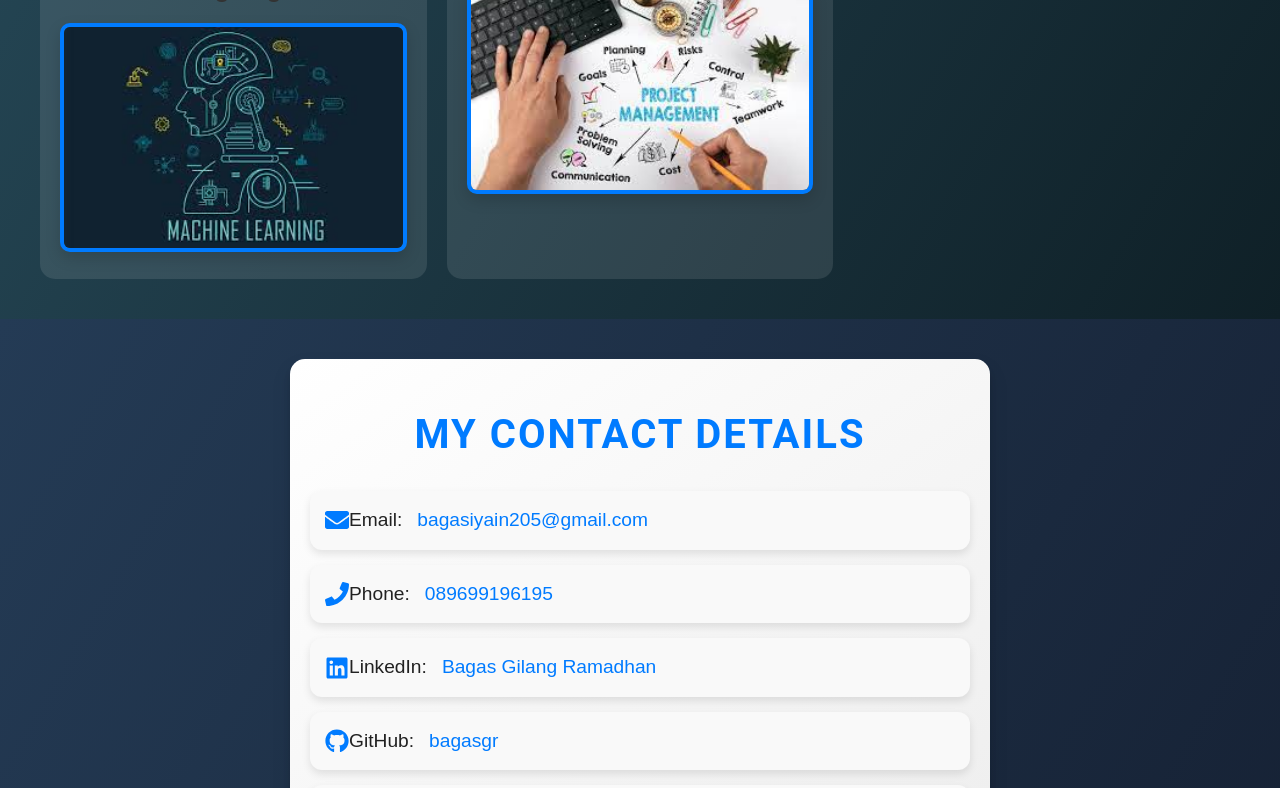
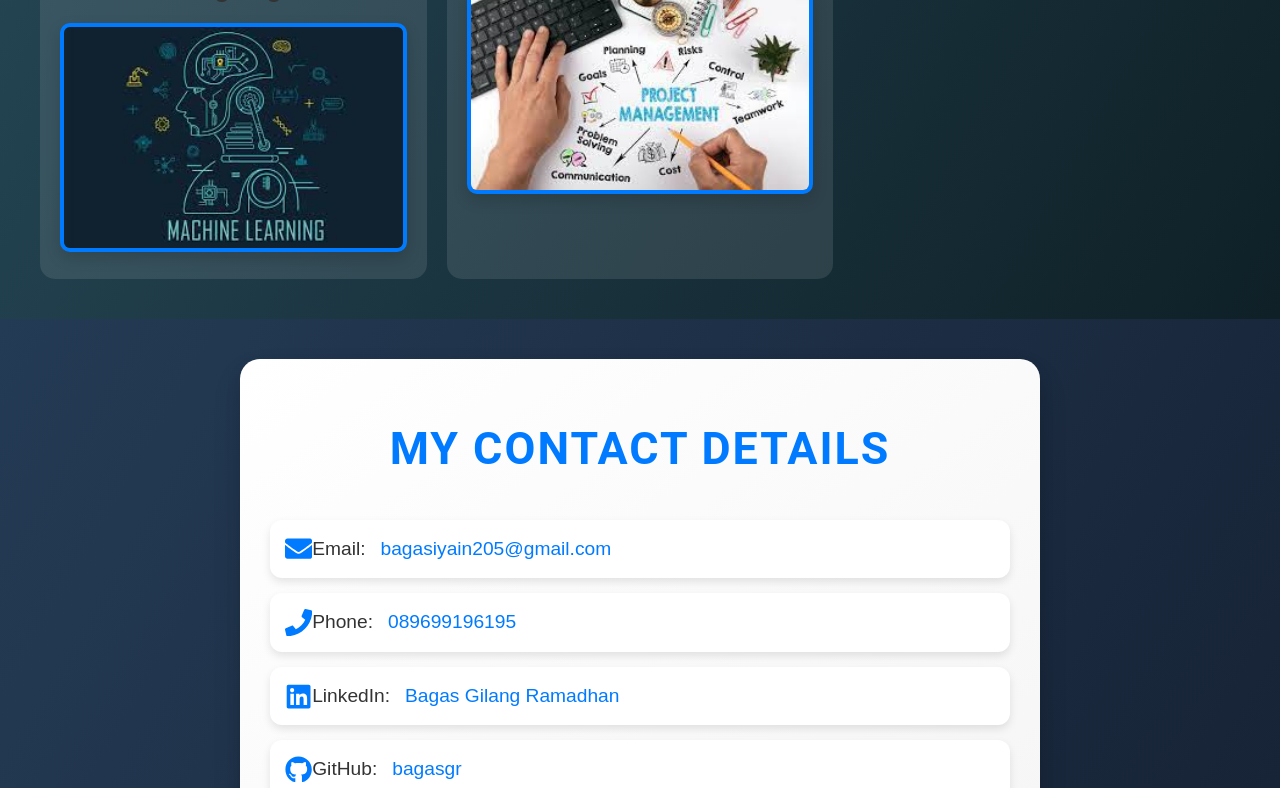
Before and after one commit to bagasgr/portfolio, a React (Create React App) app: page /contact in a window 1280 px wide. Shown: the part 2000-2788 px from the top of the page. Built offline with nearby package versions, Linux system fonts and the light colour scheme.

Commit message:
update css

```diff
--- a/src/App.css
+++ b/src/App.css
@@ -1,7 +1,7 @@
 /* Global Styles */
 body {
   margin: 0;
-  font-family: 'Poppins', sans-serif;
+  font-family: "Poppins", sans-serif;
   background: linear-gradient(120deg, #0f2027, #203a43, #2c5364);
   color: #f1f1f1;
   overflow-x: hidden;
@@ -34,6 +34,26 @@ body {
   font-size: 3rem;
   font-weight: bold;
   margin-bottom: 20px;
+  white-space: nowrap;
+  overflow: hidden;
+  border-right: 4px solid #fff; /* Simulasi kursor */
+  width: 0; /* Mulai dari lebar 0 */
+  animation: typing 3s steps(30) forwards, blink 0.75s step-end infinite;
+  display: inline-block;
+}
+
+/* Animasi ketik (typing) */
+@keyframes typing {
+  to {
+    width: 100%;
+  }
+}
+
+/* Animasi kursor berkedip */
+@keyframes blink {
+  50% {
+    border-color: transparent;
+  }
 }
 
 .hero-description {
@@ -123,7 +143,11 @@ body {
 }
 
 @keyframes bounce {
-  0%, 20%, 50%, 80%, 100% {
+  0%,
+  20%,
+  50%,
+  80%,
+  100% {
     transform: translateY(0);
   }
   40% {
--- a/src/components/Contact.css
+++ b/src/components/Contact.css
@@ -1,25 +1,39 @@
 /* Container utama halaman kontak */
 .contact-page {
-  max-width: 700px;
+  max-width: 800px;
   margin: 0 auto;
-  padding: 20px;
-  font-family: 'Poppins', sans-serif;
-  color: #222;
-  background: linear-gradient(145deg, #ffffff, #e6e6e6);
-  border-radius: 15px;
-  box-shadow: 0 10px 20px rgba(0, 0, 0, 0.1), 0 6px 6px rgba(0, 0, 0, 0.1);
+  padding: 30px;
+  font-family: "Poppins", sans-serif;
+  color: #333;
+  background: linear-gradient(145deg, #ffffff, #f1f1f1);
+  border-radius: 20px;
+  box-shadow: 0 15px 30px rgba(0, 0, 0, 0.1), 0 8px 15px rgba(0, 0, 0, 0.1);
   overflow: hidden;
+  animation: fadeIn 1s ease-out;
 }
 
 /* Judul utama */
 .contact-page h1 {
-  font-size: 2.5rem;
+  font-size: 2.8rem;
   text-align: center;
   color: #007bff;
-  margin-bottom: 20px;
+  margin-bottom: 30px;
   font-weight: 700;
   text-transform: uppercase;
   letter-spacing: 2px;
+  animation: slideInFromTop 1s ease-out;
+}
+
+/* Animasi judul slide-in */
+@keyframes slideInFromTop {
+  from {
+    opacity: 0;
+    transform: translateY(-20px);
+  }
+  to {
+    opacity: 1;
+    transform: translateY(0);
+  }
 }
 
 /* Daftar kontak */
@@ -27,6 +41,7 @@
   list-style: none;
   padding: 0;
   margin: 20px 0;
+  animation: fadeIn 1.5s ease-out;
 }
 
 .contact-list li {
@@ -35,7 +50,7 @@
   display: flex;
   align-items: center;
   padding: 12px 15px;
-  background: #f9f9f9;
+  background: #ffffff;
   border-radius: 12px;
   box-shadow: 0 4px 8px rgba(0, 0, 0, 0.1);
   transition: transform 0.3s ease, box-shadow 0.3s ease;
@@ -43,7 +58,14 @@
 
 .contact-list li:hover {
   transform: translateY(-5px);
-  box-shadow: 0 10px 15px rgba(0, 0, 0, 0.2);
+  box-shadow: 0 10px 20px rgba(0, 0, 0, 0.2);
+}
+
+/* Animasi untuk ikon kontak */
+.contact-list .icon {
+  font-size: 1.7rem;
+  color: #007bff;
+  transition: transform 0.3s ease;
 }
 
 .contact-list a {
@@ -58,12 +80,6 @@
   color: #0056b3;
 }
 
-.icon {
-  font-size: 1.5rem;
-  color: #007bff;
-  transition: transform 0.3s ease;
-}
-
 .contact-list li:hover .icon {
   transform: scale(1.2);
 }
@@ -71,13 +87,14 @@
 /* Formulir saran dan kritik */
 .feedback-form {
   margin-top: 30px;
-  padding: 20px;
+  padding: 30px;
   background: linear-gradient(145deg, #f3f3f3, #ffffff);
   border-radius: 15px;
   box-shadow: 0 8px 20px rgba(0, 0, 0, 0.1);
   display: flex;
   flex-direction: column;
-  gap: 15px;
+  gap: 20px;
+  animation: fadeIn 2s ease-out;
 }
 
 .feedback-form label {
@@ -89,7 +106,7 @@
 
 .feedback-form input,
 .feedback-form textarea {
-  padding: 12px 15px;
+  padding: 15px 18px;
   font-size: 1rem;
   border: 1px solid #ccc;
   border-radius: 10px;
@@ -101,9 +118,10 @@
 .feedback-form input:focus,
 .feedback-form textarea:focus {
   border-color: #007bff;
-  box-shadow: 0 4px 10px rgba(0, 123, 255, 0.2);
+  box-shadow: 0 4px 12px rgba(0, 123, 255, 0.2);
 }
 
+/* Tombol Kirim Formulir */
 .feedback-form button {
   padding: 15px;
   font-size: 1.2rem;
@@ -134,9 +152,10 @@
   text-align: center;
   color: green;
   font-weight: bold;
-  animation: fadeIn 0.5s ease-in-out;
+  animation: fadeIn 1s ease-in-out;
 }
 
+/* Animasi Fade-in untuk elemen */
 @keyframes fadeIn {
   from {
     opacity: 0;
@@ -145,3 +164,23 @@
     opacity: 1;
   }
 }
+
+/* Responsif untuk perangkat mobile */
+@media (max-width: 768px) {
+  .contact-page {
+    padding: 20px;
+  }
+
+  .contact-page h1 {
+    font-size: 2rem;
+  }
+
+  .feedback-form input,
+  .feedback-form textarea {
+    padding: 12px 15px;
+  }
+
+  .feedback-form button {
+    font-size: 1rem;
+  }
+}
--- a/src/components/Contact.js
+++ b/src/components/Contact.js
@@ -1,6 +1,6 @@
 import React, { useState } from "react";
 import "./Contact.css";
-import { FaEnvelope, FaPhone, FaLinkedin, FaGithub, FaInstagram, FaTiktok } from "react-icons/fa";
+import { FaEnvelope, FaPhone, FaLinkedin, FaGithub, FaInstagram, FaTiktok, FaYoutube } from "react-icons/fa";
 
 const Contact = () => {
   const [feedback, setFeedback] = useState("");
@@ -75,8 +75,8 @@ const Contact = () => {
           </a>
         </li>
         <li>
-          <FaTiktok className="icon" /> Youtube:{" "}
-          <a href="https://www.youtube.com/@bagasgilangramadhan7960" target="_blank" rel="noopener noreferrer">
+          <FaYoutube className="icon" /> YouTube:{" "}
+          <a href="https://youtube.com/@bagasg.r04" target="_blank" rel="noopener noreferrer">
             @bagasgilangramadhan7960
           </a>
         </li>
--- a/src/components/Projects.js
+++ b/src/components/Projects.js
@@ -1,22 +1,19 @@
 // src/components/Projects.js
-import React from 'react';
-import './Projects.css';
-import php1 from '../images/php1.jpeg';
-import php2 from '../images/php2.jpeg';
-import buku1 from '../images/buku1.jpeg';
-import buku2 from '../images/buku2.jpeg';
-import b1 from '../images/b1.jpeg';
-import b2 from '../images/b2.jpeg';
-import net1 from '../images/ntebeans1.jpeg';
-import s1 from '../images/s1.jpeg';
-import s2 from '../images/s3.jpeg';
-import c1 from '../images/c1.jpeg';
-import i1 from '../images/excel.jpeg';
-import ti from '../images/ti.jpeg';
-
-
-
-
+import React from "react";
+import "./Projects.css";
+import php1 from "../images/php1.jpeg";
+import php2 from "../images/php2.jpeg";
+import buku1 from "../images/buku1.jpeg";
+import buku2 from "../images/buku2.jpeg";
+import b1 from "../images/b1.jpeg";
+import b2 from "../images/b2.jpeg";
+import net1 from "../images/ntebeans1.jpeg";
+import s1 from "../images/s1.jpeg";
+import s2 from "../images/s3.jpeg";
+import c1 from "../images/c1.jpeg";
+import i1 from "../images/excel.jpeg";
+import ti from "../images/ti.jpeg";
+import ap from "../images/ap.png";
 
 const Projects = () => {
   return (
@@ -48,11 +45,13 @@ const Projects = () => {
           <h3>Inventory Gudang</h3>
           <p>A warehouse management system developed using NetBeans. It helps manage stock and track goods entering and exiting the warehouse. Related to e-commerce platforms like Shopee.</p>
           <img src={net1} alt="project4" className="foto project4" />
-
         </div>
         <div className="project-item">
           <h3>Website Aplikasi Rata-rata Nilai Kelulusan di SDN Jati Waringin X</h3>
-                    <p>This project uses Python for the backend, including KNN machine learning for predicting average graduation scores, while the front-end is built with HTML, CSS, and JavaScript. It also uses various frameworks like Bootstrap and Chart.js for data visualization.</p>
+          <p>
+            This project uses Python for the backend, including KNN machine learning for predicting average graduation scores, while the front-end is built with HTML, CSS, and JavaScript. It also uses various frameworks like Bootstrap and
+            Chart.js for data visualization.
+          </p>
           <div>
             <img src={s1} alt="project5" className="foto project5" />
             <img src={s2} alt="project5" className="foto project5" />
@@ -62,7 +61,6 @@ const Projects = () => {
           <h3>Penjualan Chocolatos</h3>
           <p>A product sales application for Chocolatos. This app allows users to view details and make purchases from a store selling Chocolatos.</p>
           <img src={c1} alt="project6" className="foto project6" />
-
         </div>
         <div className="project-item">
           <h3>Membuat Diagram pada Excel</h3>
@@ -76,9 +74,16 @@ const Projects = () => {
         </div>
         <div className="project-item">
           <h3>Website E-Commerce 'Toko Online'</h3>
-                    <p>Developed an e-commerce website with features like shopping cart, popup confirmation for adding items, and checkout item selection. It integrates payment proof via email and uses high-quality, uninterrupted background images for the design.</p>
-                    <img src="ecommerce-skema.jpg" alt="E-Commerce Schema" />
+          <p>
+            Developed an e-commerce website with features like shopping cart, popup confirmation for adding items, and checkout item selection. It integrates payment proof via email and uses high-quality, uninterrupted background images for
+            the design.
+          </p>
+
+          <a href="https://www.youtube.com/watch?v=hPsEMfLVoE4&t=1s" target="_blank" rel="noopener noreferrer">
+            <img src={ap} alt="E-Commerce Schema" className="foto project9" />
+          </a>
         </div>
+
         <div className="project-item">
           <h3>Website Pribadi</h3>
           <p>A personal website designed to showcase my experience, projects, and achievements in the IT field. This site includes various interactive sections and dynamic content.</p>
```
Also changed, not shown: src/App.js (+21 -32 lines), src/images/ap.png (added). Lines whose indentation alone changed are shown as unchanged.
